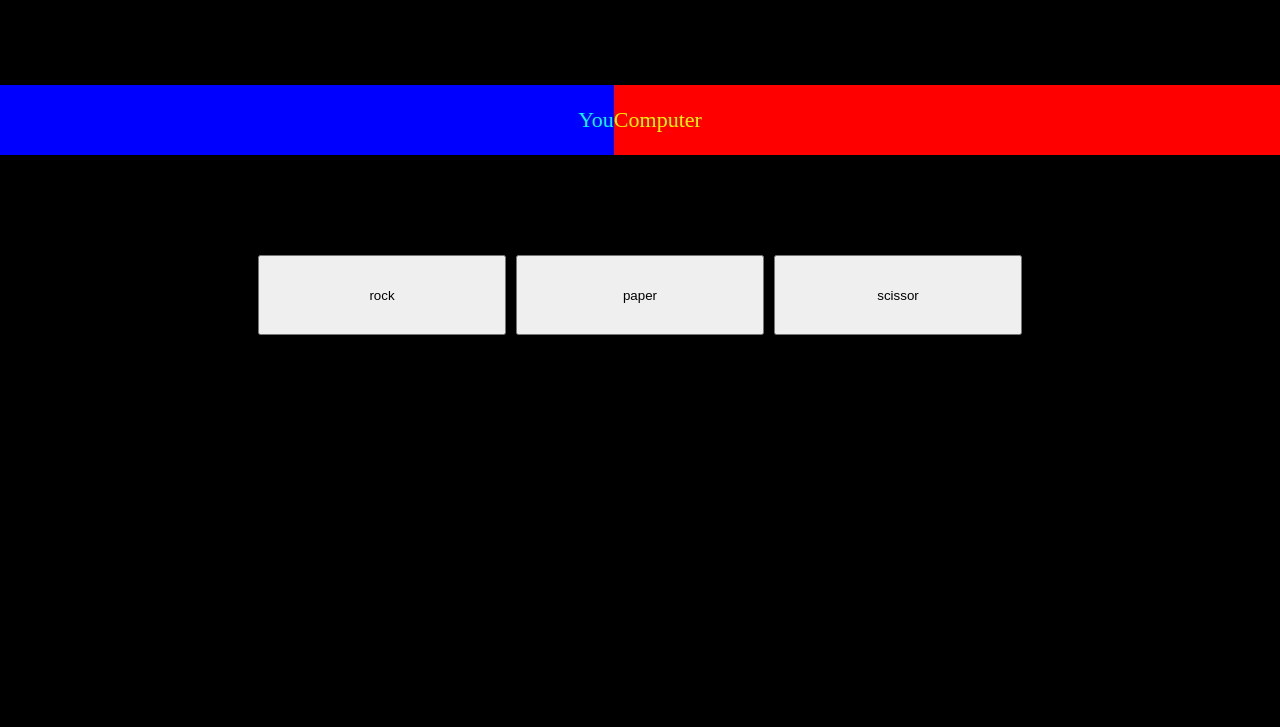
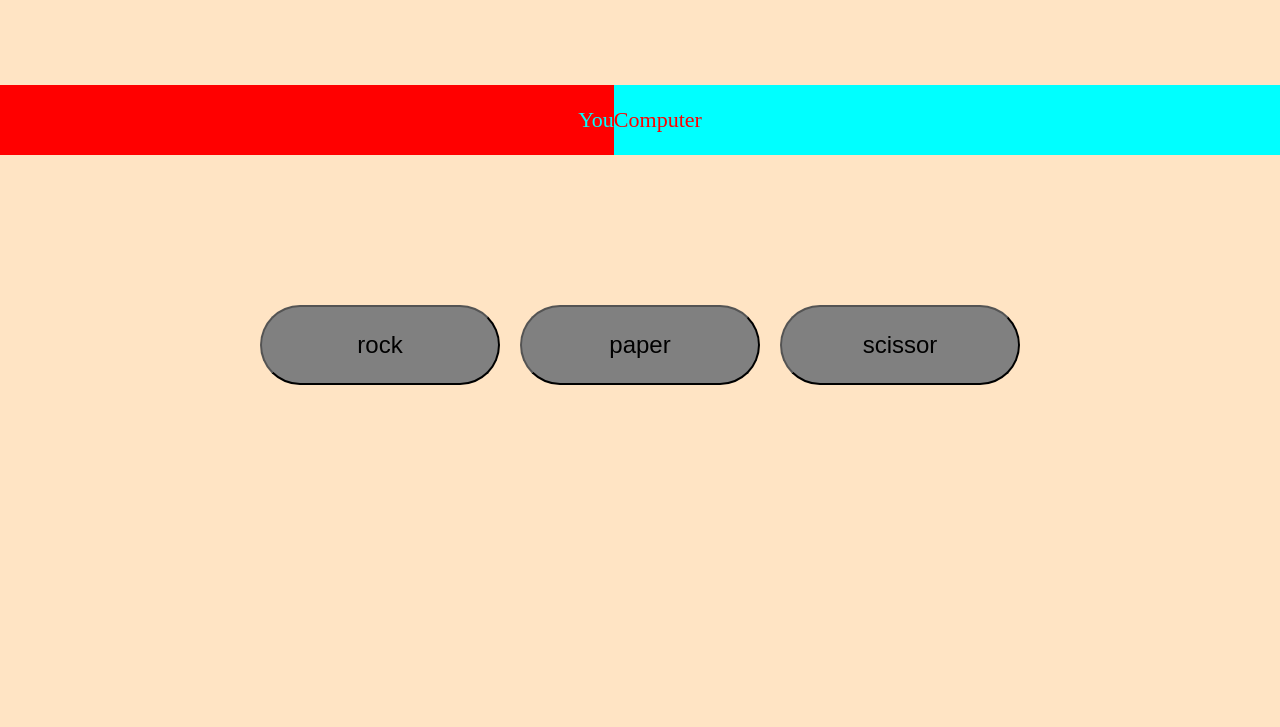
Before and after one commit to mrfatihasci/rock-paper-scissor, a plain HTML site: page index.html in a window 1280 px wide. Shown: the part 73-800 px from the top of the page. Drawn offline with Linux system fonts and the light colour scheme.

Commit message:
add small adjustments / color / fix typo

```diff
--- a/javascript.js
+++ b/javascript.js
@@ -3,14 +3,10 @@ let computerSelection;
 let playerSelection;
 let computerScore = 0;
 let playerScore = 0;
-
-
 function getComputerChoice() {   //return computerSelection as string of rock/paper/scissor
    let selectionArray = ['rock', 'paper', 'scissor'];
    return selectionArray[Math.floor(Math.random() * 3)];
 }
-
-
 function playRound(playerSelection, computerSelection) {   // return none, increment round, increment winners score
    if (playerSelection == computerSelection) {
       ++round;
@@ -28,8 +24,6 @@ function playRound(playerSelection, computerSelection) {   // return none, incre
       ++computerScore;
    }
 }
-
-
 const playerNode = document.querySelector('.player');
 const playerP = document.querySelector('.playerP');
 const computerNode =document.querySelector('.computer');
@@ -40,19 +34,17 @@ function updateScoreContainer(){       // finding ratio depending on the current
    computerNode.setAttribute('style',`flex-grow:${(computerScore+0.005)/(computerScore + playerScore + 0.01)} ;`);
    computerP.innerHTML=`--${computerScore} COMPUTER`;
 }
-
 const container = document.querySelector('#button-container');
 const body=document.querySelector('body');
 const pSelection=document.createElement('p');
-pSelection.setAttribute('style','color: white; text-align: center; font-size:22px;');
+pSelection.setAttribute('style','color: black; text-align: center; font-size:26px;');
 body.appendChild(pSelection);
 const pScore =document.createElement('p');
-pScore.setAttribute('style','color: white; text-align: center; font-size:22px;');
+pScore.setAttribute('style','color: black; text-align: center; font-size:26px;');
 body.appendChild(pScore);
 const pResult=document.createElement('p');
-pResult.setAttribute('style','color: white; text-align: center; font-size:26px;');
+pResult.setAttribute('style','color: black; text-align: center; font-size:26px;');
 body.appendChild(pResult);
-
 
 container.addEventListener('click', (event)=>{
    playerSelection=`${event.target.textContent}`;
@@ -74,55 +66,3 @@ container.addEventListener('click', (event)=>{
       }
    }
 });
-
-
-
-
-
-
-
-
-
-
-
-
-
-
-
-
-
-
-/*
-const one = document.getElementById('one');
-const two = document.getElementById('two');
-
-
-for (let i = 0; i <= 4; i++) {
-   playerSelection = prompt("type rock/paper/scissor");
-
-   computerSelection = getComputerChoice();
-
-   playRound(playerSelection, computerSelection);
-
-   console.log(`PlayervsComputer(${playerSelection}-${computerSelection}) @round${round}: computer:${computerScore} user:${playerScore}`);
-
-
-   if (round == 5) {
-      if (playerScore >> computerScore) {
-         console.log(`You Win`);
-         one.innerHTML = `You Win`;
-         two.innerHTML = `You vs Computer: You-${playerScore} / Computer:${computerScore}`;
-      }
-      else if (playerScore == computerScore) {
-         console.log(`It's a draw`);
-         one.innerHTML = `It's a draw`;
-         two.innerHTML = `You vs Computer: You-${playerScore} / Computer:${computerScore}`;
-      }
-      else {
-         console.log(`You Lose`);
-         one.innerHTML = `You Lose`;
-         two.innerHTML = `You vs Computer: You-${playerScore} / Computer:${computerScore}`;
-      }
-   }
-}
-*/
--- a/styles.css
+++ b/styles.css
@@ -4,29 +4,34 @@
 
 body{
     margin:0;
-    background-color:black
+    background-color:bisque;
 }
 
 h1{
     text-align: center;
-    color: blue;
+    color: red;
 }
 
 #button-container{
-    margin-top:100px;
+    margin-top:150px;
     margin-bottom: 100px;
     width: 100%;
     height: 80px;
     display: grid;
     grid-template-columns: 1fr 1fr 1fr 1fr 1fr;
-    gap:10px;
+    gap:20px;
 }
 
 .button.one{
     grid-column-start: 2;
 }
+.button{
+    font-size: 24px;
+    border-radius: 48px;
+    background-color: gray;
+}
 .button:hover{
-    background-color: blue;
+    background-color: bisque;
     color:black;
 }
 
@@ -42,15 +47,15 @@ h1{
 }
 
 .computer{
-    background-color: red;
+    background-color: aqua;
     text-align: left;
-    flex-grow: 50;
-    color: yellow;
+    flex-grow: 1;
+    color: red;
 }
 .player{
-    background-color: blue;
+    background-color: red;
     text-align: right;
-    flex-grow: 50;
+    flex-grow: 1;
     color:aqua;
 
 }
```
Also changed, not shown: index.html (+0 -5 lines), 1 other file.
